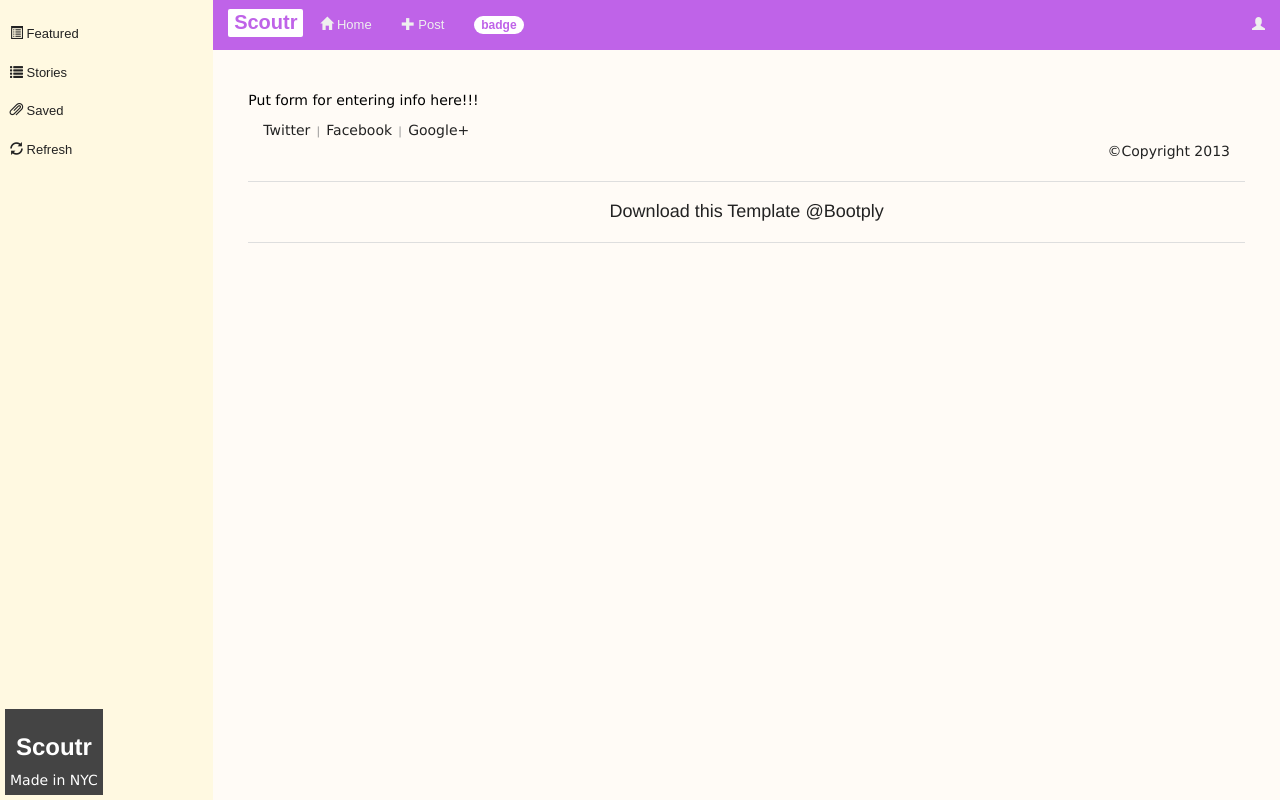
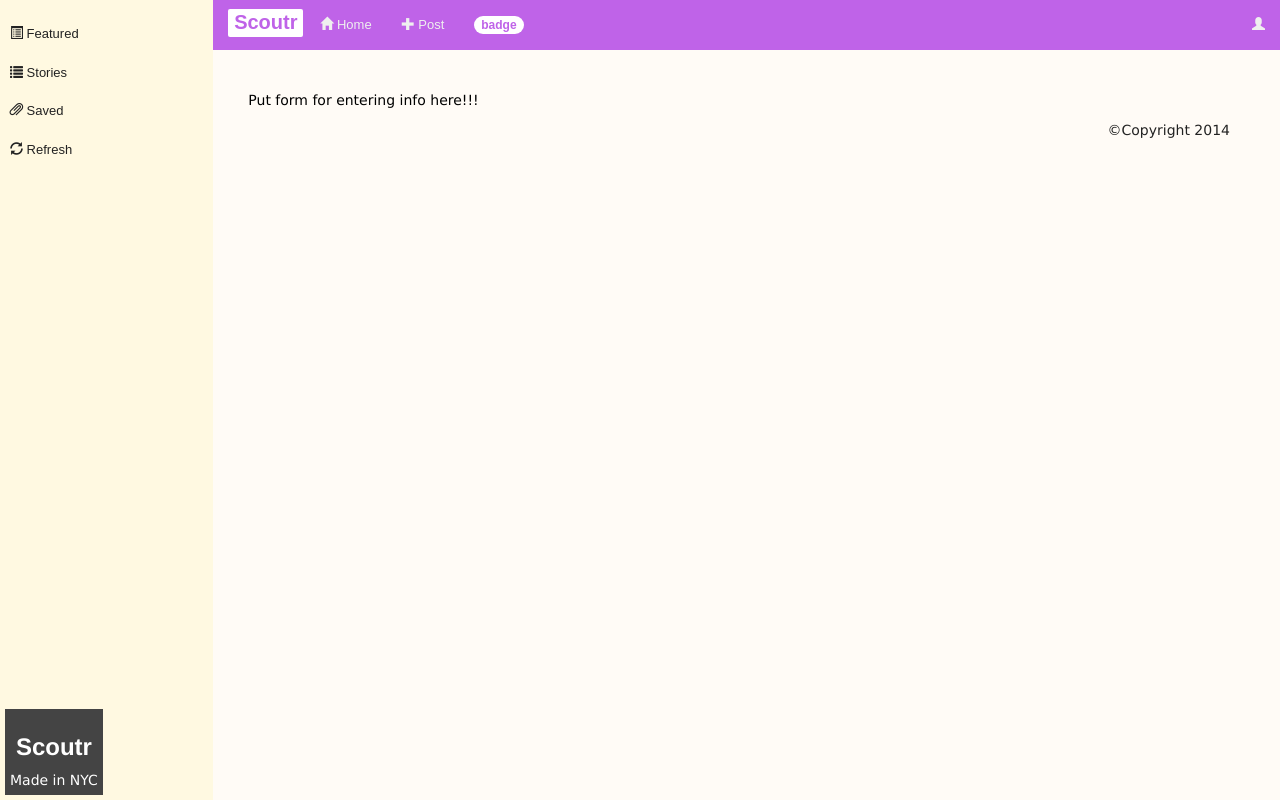
Before and after one commit to neostoic/Scoutr, a Flask app: page /info/ in a window 1280 px wide. Run offline with Flask 2, Linux system fonts and the light colour scheme; some libraries are stand-ins or nearby versions.

Commit message:
FIX: cleanup base template

```diff
--- a/templates/base.html
+++ b/templates/base.html
@@ -108,11 +108,6 @@
                         {% endblock %}
                        </div><!--/row-->
 
-                        <div class="row">
-                          <div class="col-sm-6">
-                            <a href="#">Twitter</a> <small class="text-muted">|</small> <a href="#">Facebook</a> <small class="text-muted">|</small> <a href="#">Google+</a>
-                          </div>
-                        </div>
 
                         <div class="row" id="footer">
                           <div class="col-sm-6">
@@ -120,18 +115,10 @@
                           </div>
                           <div class="col-sm-6">
                             <p>
-                            <a href="#" class="pull-right">©Copyright 2013</a>
+                            <a href="#" class="pull-right">©Copyright 2014</a>
                             </p>
                           </div>
                         </div>
-
-                      <hr>
-
-                      <h4 class="text-center">
-                      <a href="http://bootply.com/96266" target="ext">Download this Template @Bootply</a>
-                      </h4>
-
-                      <hr>
 
 
                     </div><!-- /col-9 -->
```
